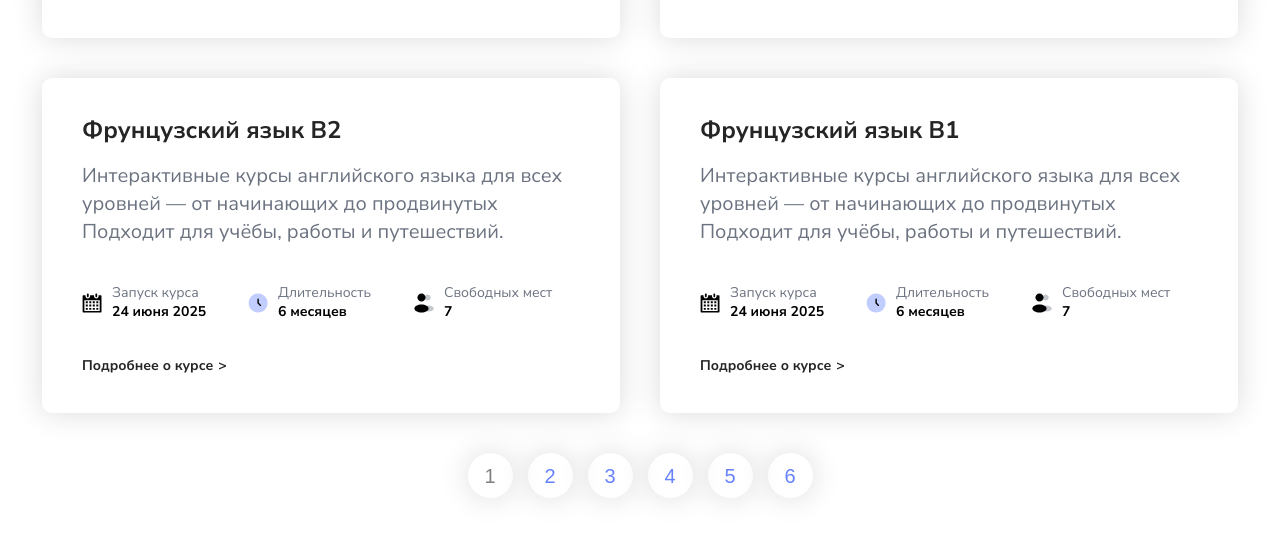
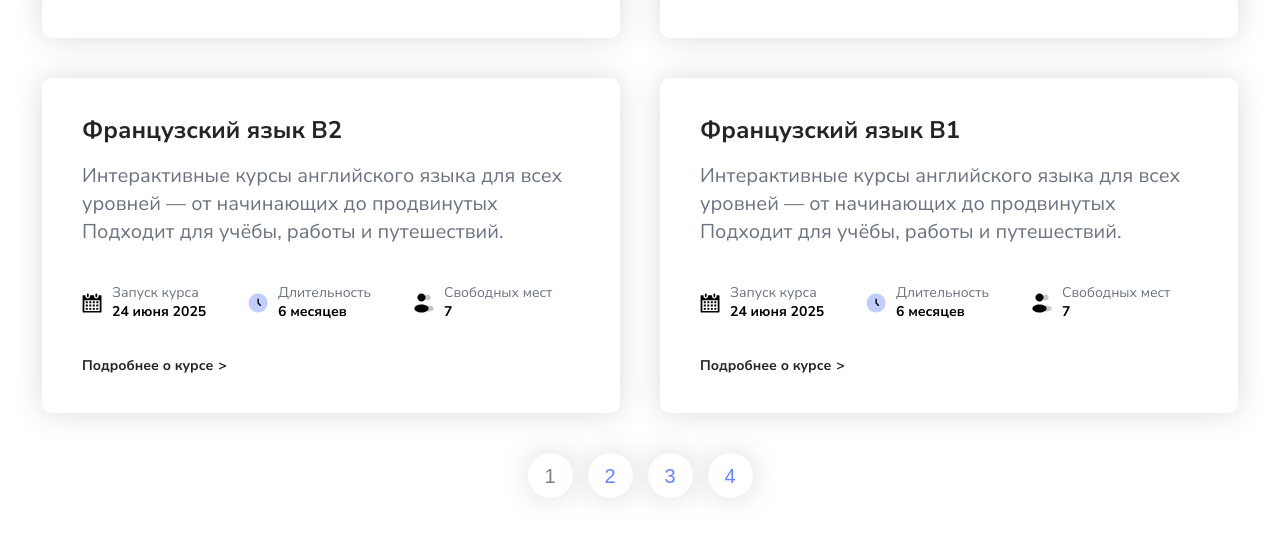
Before and after one commit to daniarmakyev/Evrika, a Next.js app: page /courses in a window 1280 px wide. Shown: the part 1228-1776 px from the top of the page. Built offline with nearby package versions, Linux system fonts and the light colour scheme.

Commit message:
Made detail page corses, added hero banner, sing up section, made start courses section

```diff
--- a/src/components/CoursesSection/index.tsx
+++ b/src/components/CoursesSection/index.tsx
@@ -16,6 +16,7 @@ dayjs.locale("ru");
 
 const cardsCourses = [
   {
+    slug: "english-b2",
     title: "Английский язык B2",
     description: "Интерактивные курсы английского языка для всех уровней — от начинающих до продвинутых Подходит для учёбы, работы и путешествий.",
     details: {
@@ -26,6 +27,7 @@ const cardsCourses = [
     link: "/",
   },
   {
+    slug: "english-b1",
     title: "Английский язык B1",
     description: "Интерактивные курсы английского языка для всех уровней — от начинающих до продвинутых Подходит для учёбы, работы и путешествий.",
     details: {
@@ -36,6 +38,7 @@ const cardsCourses = [
     link: "/",
   },
   {
+    slug: "english-a2",
     title: "Английский язык A2",
     description: "Интерактивные курсы английского языка для всех уровней — от начинающих до продвинутых Подходит для учёбы, работы и путешествий.",
     details: {
@@ -46,6 +49,7 @@ const cardsCourses = [
     link: "/",
   },
   {
+    slug: "english-a1",
     title: "Английский язык A1",
     description: "Интерактивные курсы английского языка для всех уровней — от начинающих до продвинутых Подходит для учёбы, работы и путешествий.",
     details: {
@@ -56,7 +60,8 @@ const cardsCourses = [
     link: "/",
   },
   {
-    title: "Фрунцузский язык B2",
+    slug: "franch-b2",
+    title: "Французский язык B2",
     description: "Интерактивные курсы английского языка для всех уровней — от начинающих до продвинутых Подходит для учёбы, работы и путешествий.",
     details: {
       start_course: "2025-06-24T10:00:00.000Z",
@@ -66,7 +71,8 @@ const cardsCourses = [
     link: "/",
   },
   {
-    title: "Фрунцузский язык B1",
+    slug: "franch-b1",
+    title: "Французский язык B1",
     description: "Интерактивные курсы английского языка для всех уровней — от начинающих до продвинутых Подходит для учёбы, работы и путешествий.",
     details: {
       start_course: "2025-06-24T10:00:00.000Z",
@@ -76,7 +82,8 @@ const cardsCourses = [
     link: "/",
   },
   {
-    title: "Фрунцузский язык A2",
+    slug: "franch-a2",
+    title: "Французский язык A2",
     description: "Интерактивные курсы английского языка для всех уровней — от начинающих до продвинутых Подходит для учёбы, работы и путешествий.",
     details: {
       start_course: "2025-06-24T10:00:00.000Z",
@@ -86,7 +93,8 @@ const cardsCourses = [
     link: "/",
   },
   {
-    title: "Фрунцузский язык A1",
+    slug: "franch-a1",
+    title: "Французский язык A1",
     description: "Интерактивные курсы английского языка для всех уровней — от начинающих до продвинутых Подходит для учёбы, работы и путешествий.",
     details: {
       start_course: "2025-06-24T10:00:00.000Z",
@@ -96,6 +104,7 @@ const cardsCourses = [
     link: "/",
   },
   {
+    slug: "germany-b2",
     title: "Немецкий язык B2",
     description: "Интерактивные курсы английского языка для всех уровней — от начинающих до продвинутых Подходит для учёбы, работы и путешествий.",
     details: {
@@ -106,6 +115,7 @@ const cardsCourses = [
     link: "/",
   },
   {
+    slug: "germany-b1",
     title: "Немецкий язык B1",
     description: "Интерактивные курсы английского языка для всех уровней — от начинающих до продвинутых Подходит для учёбы, работы и путешествий.",
     details: {
@@ -116,6 +126,7 @@ const cardsCourses = [
     link: "/",
   },
   {
+    slug: "germany-a2",
     title: "Немецкий язык A2",
     description: "Интерактивные курсы английского языка для всех уровней — от начинающих до продвинутых Подходит для учёбы, работы и путешествий.",
     details: {
@@ -126,6 +137,7 @@ const cardsCourses = [
     link: "/",
   },
   {
+    slug: "germany-a1",
     title: "Немецкий язык A1",
     description: "Интерактивные курсы английского языка для всех уровней — от начинающих до продвинутых Подходит для учёбы, работы и путешествий.",
     details: {
@@ -136,126 +148,7 @@ const cardsCourses = [
     link: "/",
   },
   {
-    title: "Испанский язык B2",
-    description: "Интерактивные курсы английского языка для всех уровней — от начинающих до продвинутых Подходит для учёбы, работы и путешествий.",
-    details: {
-      start_course: "2025-06-24T10:00:00.000Z",
-      duration: "2025-12-24T10:00:00.000Z",
-      places: 7,
-    },
-    link: "/",
-  },
-  {
-    title: "Испанский язык B1",
-    description: "Интерактивные курсы английского языка для всех уровней — от начинающих до продвинутых Подходит для учёбы, работы и путешествий.",
-    details: {
-      start_course: "2025-06-24T10:00:00.000Z",
-      duration: "2025-12-24T10:00:00.000Z",
-      places: 7,
-    },
-    link: "/",
-  },
-  {
-    title: "Испанский язык A2",
-    description: "Интерактивные курсы английского языка для всех уровней — от начинающих до продвинутых Подходит для учёбы, работы и путешествий.",
-    details: {
-      start_course: "2025-06-24T10:00:00.000Z",
-      duration: "2025-12-24T10:00:00.000Z",
-      places: 7,
-    },
-    link: "/",
-  },
-  {
-    title: "Испанский язык A1",
-    description: "Интерактивные курсы английского языка для всех уровней — от начинающих до продвинутых Подходит для учёбы, работы и путешествий.",
-    details: {
-      start_course: "2025-06-24T10:00:00.000Z",
-      duration: "2025-12-24T10:00:00.000Z",
-      places: 7,
-    },
-    link: "/",
-  },
-  {
-    title: "Корейский язык B2",
-    description: "Интерактивные курсы английского языка для всех уровней — от начинающих до продвинутых Подходит для учёбы, работы и путешествий.",
-    details: {
-      start_course: "2025-06-24T10:00:00.000Z",
-      duration: "2025-12-24T10:00:00.000Z",
-      places: 7,
-    },
-    link: "/",
-  },
-  {
-    title: "Корейский язык B1",
-    description: "Интерактивные курсы английского языка для всех уровней — от начинающих до продвинутых Подходит для учёбы, работы и путешествий.",
-    details: {
-      start_course: "2025-06-24T10:00:00.000Z",
-      duration: "2025-12-24T10:00:00.000Z",
-      places: 7,
-    },
-    link: "/",
-  },
-  {
-    title: "Корейский язык A2",
-    description: "Интерактивные курсы английского языка для всех уровней — от начинающих до продвинутых Подходит для учёбы, работы и путешествий.",
-    details: {
-      start_course: "2025-06-24T10:00:00.000Z",
-      duration: "2025-12-24T10:00:00.000Z",
-      places: 7,
-    },
-    link: "/",
-  },
-  {
-    title: "Корейский язык A1",
-    description: "Интерактивные курсы английского языка для всех уровней — от начинающих до продвинутых Подходит для учёбы, работы и путешествий.",
-    details: {
-      start_course: "2025-06-24T10:00:00.000Z",
-      duration: "2025-12-24T10:00:00.000Z",
-      places: 7,
-    },
-    link: "/",
-  },
-  {
-    title: "Японский язык B2",
-    description: "Интерактивные курсы английского языка для всех уровней — от начинающих до продвинутых Подходит для учёбы, работы и путешествий.",
-    details: {
-      start_course: "2025-06-24T10:00:00.000Z",
-      duration: "2025-12-24T10:00:00.000Z",
-      places: 7,
-    },
-    link: "/",
-  },
-  {
-    title: "Японский язык B1",
-    description: "Интерактивные курсы английского языка для всех уровней — от начинающих до продвинутых Подходит для учёбы, работы и путешествий.",
-    details: {
-      start_course: "2025-06-24T10:00:00.000Z",
-      duration: "2025-12-24T10:00:00.000Z",
-      places: 7,
-    },
-    link: "/",
-  },
-  {
-    title: "Японский язык A2",
-    description: "Интерактивные курсы английского языка для всех уровней — от начинающих до продвинутых Подходит для учёбы, работы и путешествий.",
-    details: {
-      start_course: "2025-06-24T10:00:00.000Z",
-      duration: "2025-12-24T10:00:00.000Z",
-      places: 7,
-    },
-    link: "/",
-  },
-  {
-    title: "Японский язык A1",
-    description: "Интерактивные курсы английского языка для всех уровней — от начинающих до продвинутых Подходит для учёбы, работы и путешествий.",
-    details: {
-      start_course: "2025-06-24T10:00:00.000Z",
-      duration: "2025-12-24T10:00:00.000Z",
-      places: 7,
-    },
-    link: "/",
-  },
-  {
+    slug: "china-b2",
     title: "Китайский язык B2",
     description: "Интерактивные курсы английского языка для всех уровней — от начинающих до продвинутых Подходит для учёбы, работы и путешествий.",
     details: {
@@ -266,6 +159,7 @@ const cardsCourses = [
     link: "/",
   },
   {
+    slug: "china-b1",
     title: "Китайский язык B1",
     description: "Интерактивные курсы английского языка для всех уровней — от начинающих до продвинутых Подходит для учёбы, работы и путешествий.",
     details: {
@@ -276,6 +170,7 @@ const cardsCourses = [
     link: "/",
   },
   {
+    slug: "china-a2",
     title: "Китайский язык A2",
     description: "Интерактивные курсы английского языка для всех уровней — от начинающих до продвинутых Подходит для учёбы, работы и путешествий.",
     details: {
@@ -286,6 +181,7 @@ const cardsCourses = [
     link: "/",
   },
   {
+    slug: "china-a1",
     title: "Китайский язык A1",
     description: "Интерактивные курсы английского языка для всех уровней — от начинающих до продвинутых Подходит для учёбы, работы и путешествий.",
     details: {
@@ -296,6 +192,7 @@ const cardsCourses = [
     link: "/",
   },
   {
+    slug: "kyrgyz-b2",
     title: "Кыргызский язык B2",
     description: "Интерактивные курсы английского языка для всех уровней — от начинающих до продвинутых Подходит для учёбы, работы и путешествий.",
     details: {
@@ -306,6 +203,7 @@ const cardsCourses = [
     link: "/",
   },
   {
+    slug: "kyrgyz-b1",
     title: "Кыргызский язык B1",
     description: "Интерактивные курсы английского языка для всех уровней — от начинающих до продвинутых Подходит для учёбы, работы и путешествий.",
     details: {
@@ -316,6 +214,7 @@ const cardsCourses = [
     link: "/",
   },
   {
+    slug: "kyrgyz-a2",
     title: "Кыргызский язык A2",
     description: "Интерактивные курсы английского языка для всех уровней — от начинающих до продвинутых Подходит для учёбы, работы и путешествий.",
     details: {
@@ -326,6 +225,7 @@ const cardsCourses = [
     link: "/",
   },
   {
+    slug: "kyrgyz-a1",
     title: "Кыргызский язык A1",
     description: "Интерактивные курсы английского языка для всех уровней — от начинающих до продвинутых Подходит для учёбы, работы и путешествий.",
     details: {
@@ -336,6 +236,7 @@ const cardsCourses = [
     link: "/",
   },
   {
+    slug: "kyrgyz-a1-advanced",
     title: "Кыргызский язык A1 - продвинутый",
     description: "Интерактивные курсы английского языка для всех уровней — от начинающих до продвинутых Подходит для учёбы, работы и путешествий.",
     details: {
@@ -411,7 +312,7 @@ const CoursesSection = ({}) => {
                 </div>
               </div>
               <div className={styles.courses__more}>
-                <Link href={card.link}>
+                <Link href={`/courses/${card.slug}`}>
                   Подробнее о курсе
                 </Link>
               </div>
```
Also changed, not shown: src/app/courses/[slug]/page.tsx (added, +30 -0 lines), src/components/StartCoursesSection/index.tsx (added, +17 -0 lines), src/components/StartCoursesSection/styles.module.scss (added, +45 -0 lines), public/assets/images/detail-courses-page.png (added).
